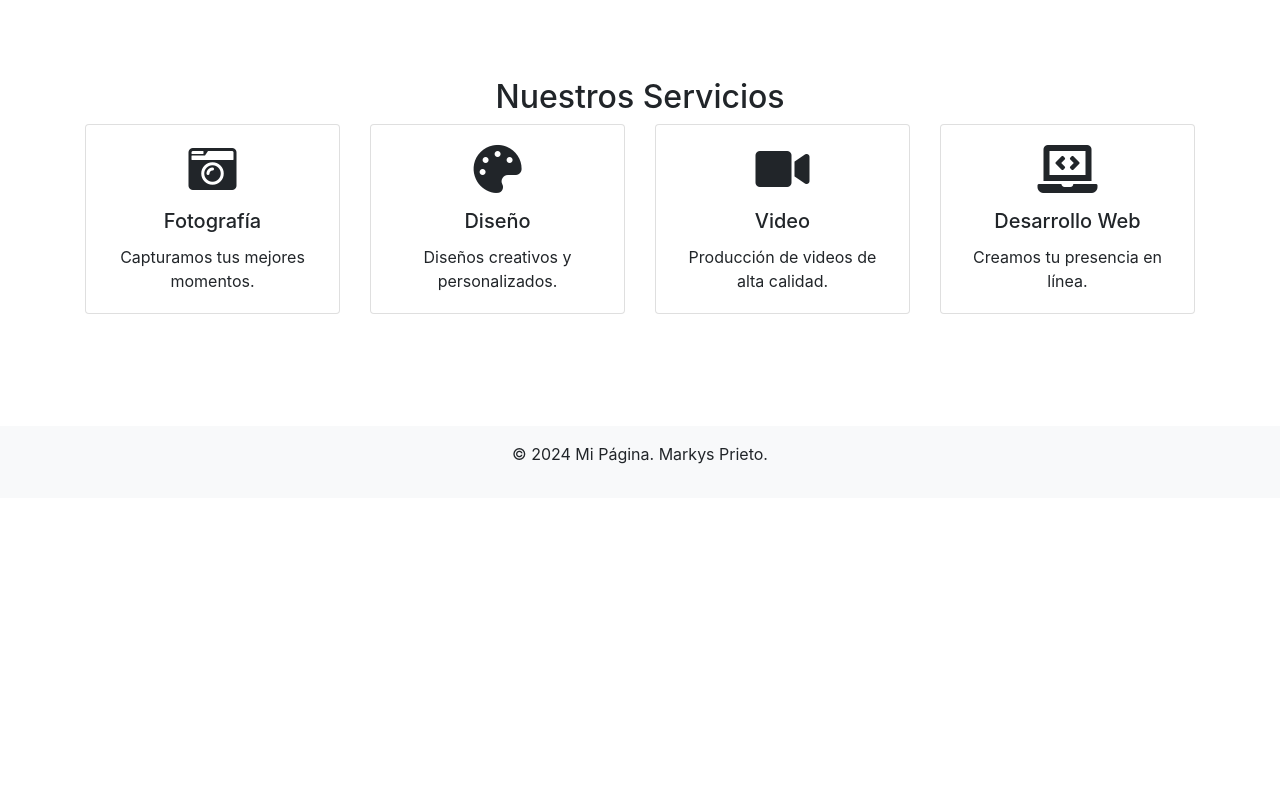
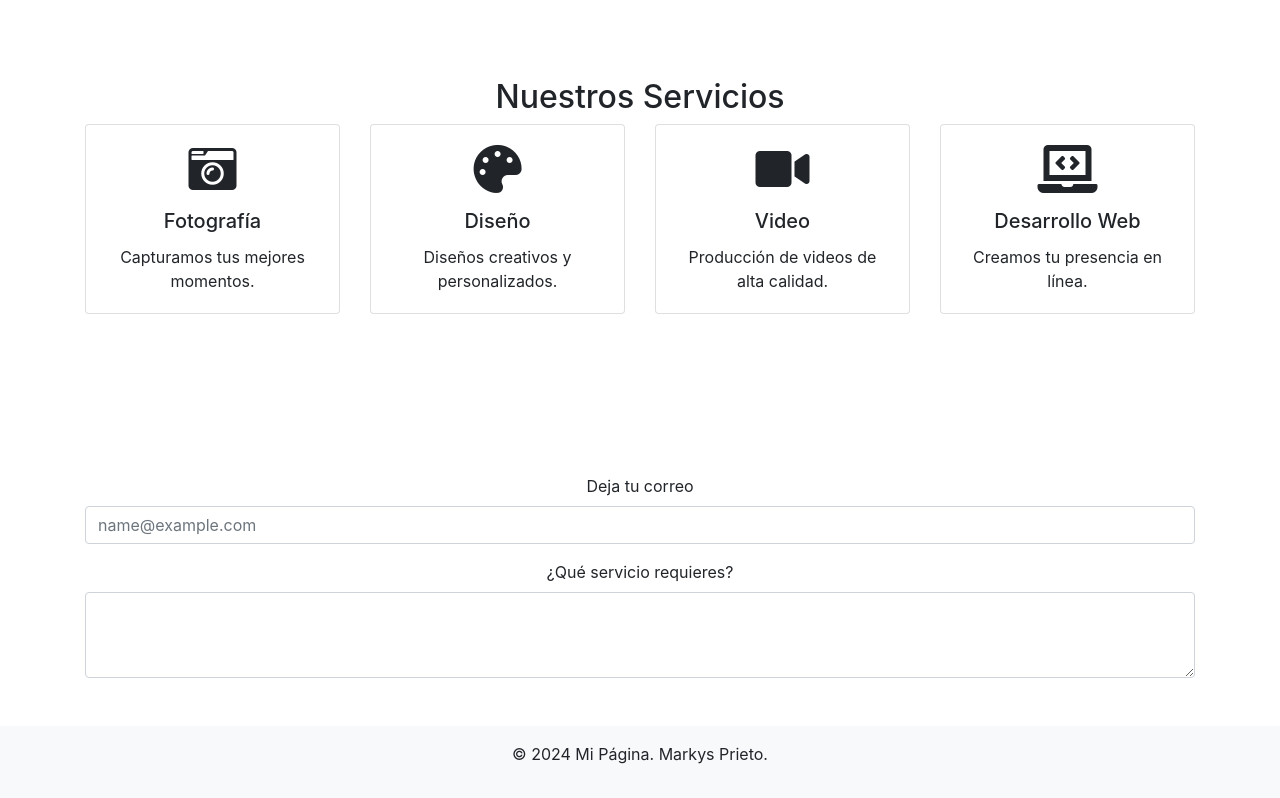
Before and after one commit to Markysprieto/TareasFrontEnd, a plain HTML site: page index.html in a window 1280 px wide. Shown: the part 933-1731 px from the top of the page. Before the commit the page ends 1431 px from the top, so only its background shows below. Drawn offline with nearby package versions, Linux system fonts and the light colour scheme.

Commit message:
Inclusion de formulario

```diff
--- a/index.html
+++ b/index.html
@@ -100,6 +100,19 @@
     </div>
 </section>
 
+<section class="form">
+    <form class="container text-center my-5">
+        <div class="form-group">
+          <label for="exampleFormControlInput1">Deja tu correo</label>
+          <input type="email" class="form-control" id="exampleFormControlInput1" placeholder="name@example.com">
+        </div>
+        <div class="form-group">
+          <label for="exampleFormControlTextarea1">¿Qué servicio requieres?</label>
+          <textarea class="form-control" id="exampleFormControlTextarea1" rows="3"></textarea>
+        </div>
+      </form>
+</section>
+
     <footer class="footer">
         <p>&copy; 2024 Mi Página. Markys Prieto.</p>
     </footer>
```
